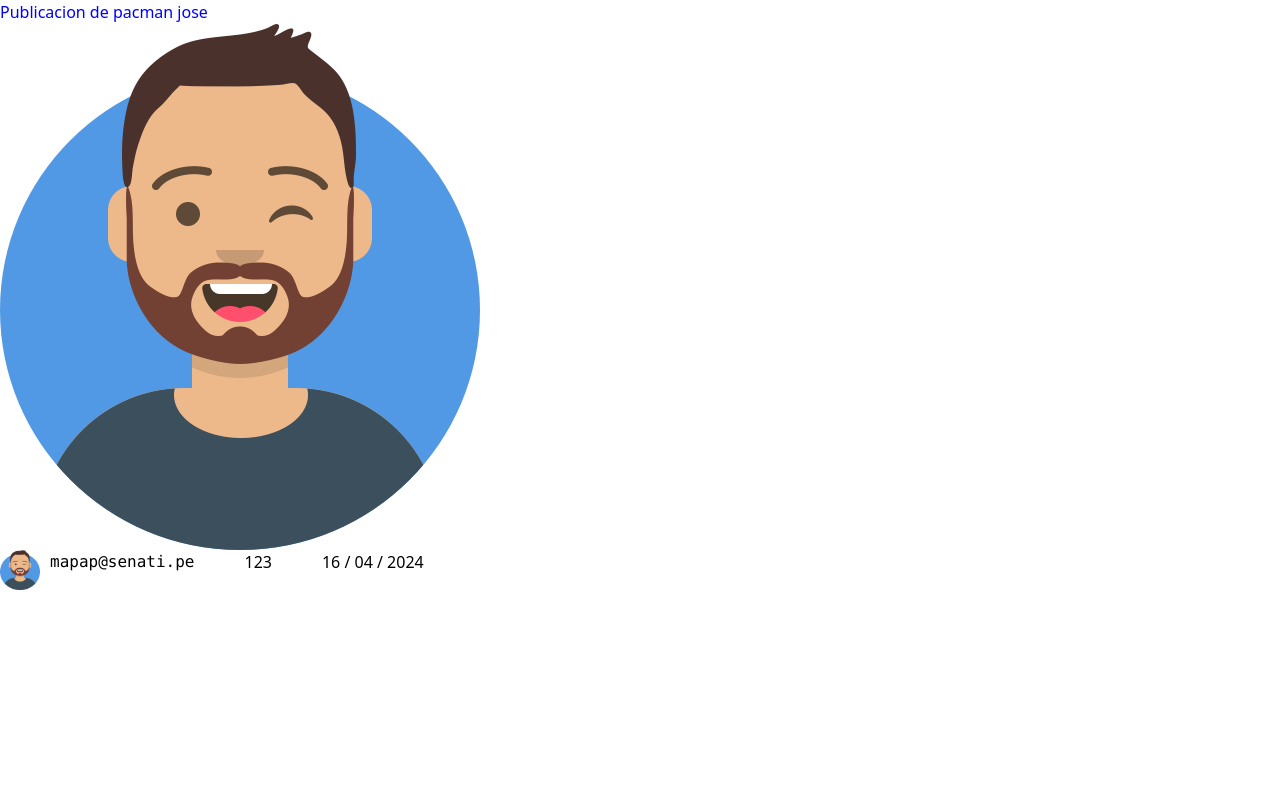
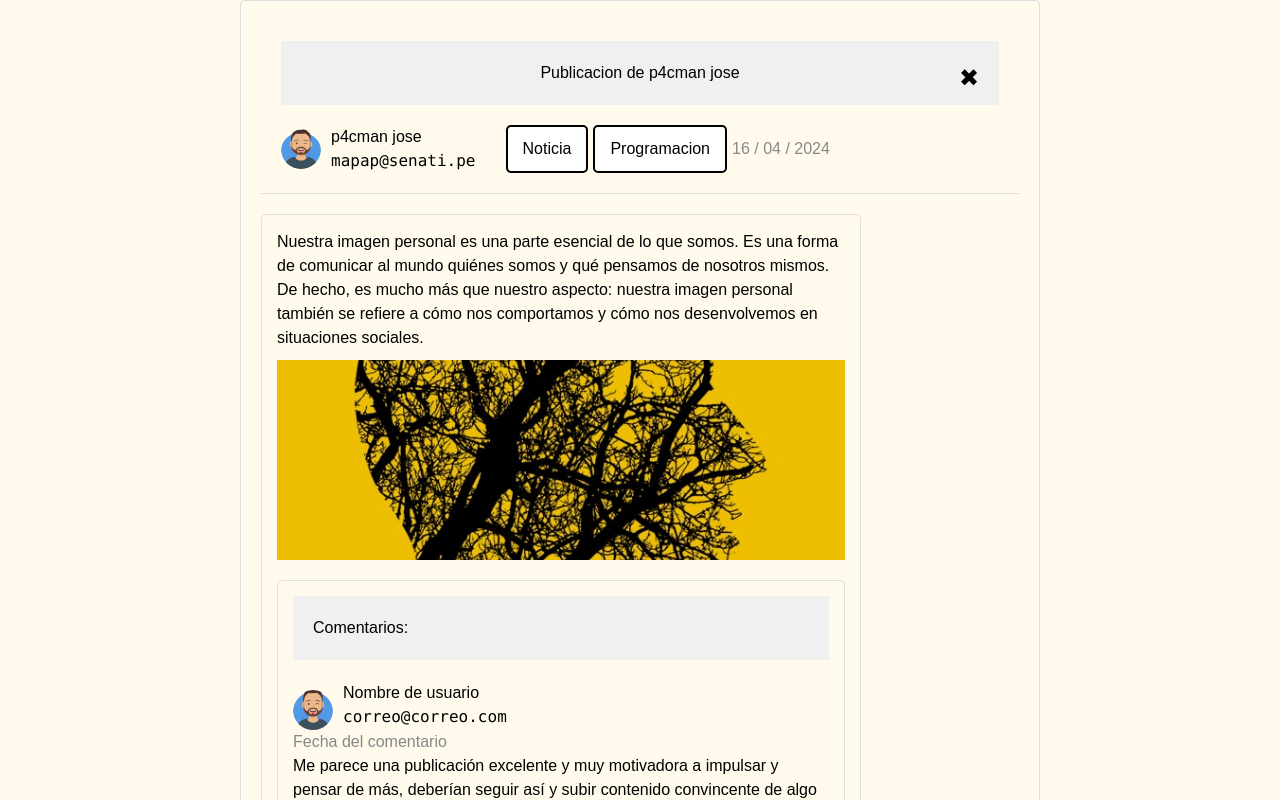
Before and after one commit to kitikazis/Proyecto_web_front, a React (Vite) app: page /Comentarios in a window 1280 px wide. Shown: the top 800 px of the page. Built offline with nearby package versions, Linux system fonts and the light colour scheme.

Commit message:
primer cambio

```diff
--- a/package.json
+++ b/package.json
@@ -25,6 +25,6 @@
     "eslint-plugin-react-refresh": "^0.4.6",
     "postcss": "^8.4.38",
     "tailwindcss": "^3.4.3",
-    "vite": "^5.2.0"
+    "vite": "^5.2.10"
   }
 }
--- a/src/components/posts/Comentarios.css
+++ b/src/components/posts/Comentarios.css
@@ -0,0 +1,165 @@
+/* General Styles */
+body {
+    background-color: #fffaeb;
+    font-family: Arial, sans-serif;
+    margin: 0;
+    padding: 0;
+  }
+  .user-name h1 {
+    color: #000;
+  }
+  .comentario {
+    border: 1px solid #ddd;
+    border-radius: 5px;
+    padding: 15px;
+    margin-top: 20px;
+    max-width: 600px; /* Ajusta el ancho máximo del cuadro de comentario según sea necesario */
+  }
+  .comentario .top-frame h2 {
+    text-align: left;
+  }
+
+  /* Nuevo estilo para la imagen de perfil del comentario */
+.comentario .comentario-com {
+    width: 40px; /* Mismo ancho que la imagen de perfil de p4cman jose */
+    height: 40px; /* Mismo alto que la imagen de perfil de p4cman jose */
+    border-radius: 50%;
+    margin-right: 10px; /* Margen derecho para separar la imagen del nombre de usuario */
+  }
+
+
+
+  .comentarios-container {
+    max-width: 800px;
+    margin: 0 auto;
+    padding: 20px;
+    border: 1px solid #ddd;
+    border-radius: 5px;
+  }
+  .close-btn {
+    float: right;
+    font-size: 24px;
+    cursor: pointer;
+    margin-top: -25px;
+  }
+
+
+  /* Header Styles */
+  header {
+    padding: 20px;
+    border-bottom: 1px solid #ddd;
+  }
+
+  .header-container {
+    display: flex;
+    align-items: center;
+    justify-content: space-between;
+  }
+  .top-frame {
+    text-align: center;
+    background-color: #f0f0f0;
+    padding: 20px;
+    margin-bottom: 20px;
+  }
+
+
+  .profile-info {
+    display: flex;
+    align-items: center;
+  }
+
+  .profile-info img {
+    width: 40px;
+    height: 40px;
+    border-radius: 50%;
+    margin-right: 10px;
+  }
+
+  h1 {
+    margin-bottom: 10px;
+  }
+
+  .user-details {
+    display: flex;
+    align-items: center;
+  }
+
+  .user_img {
+    display: flex;
+    align-items: center;
+  }
+
+  .user_img img {
+    width: 40px;
+    height: 40px;
+    border-radius: 50%;
+    margin-right: 10px;
+  }
+
+  .nav {
+    margin-right: 10px;
+  }
+
+  .nac {
+    color: #888;
+  }
+
+  .action-buttons {
+    display: flex;
+    margin-left: 20px;
+  }
+
+  .btn {
+    padding: 10px 15px;
+    border: 1px solid #ccc;
+    border-radius: 5px;
+    cursor: pointer;
+    margin-right: 5px;
+  }
+
+  .noticia {
+    background-color: #fff;
+    color: #000;
+  }
+
+  .programacion {
+    background-color: #fff;
+    color: #000;
+  }
+  .btn {
+    padding: 10px 15px;
+    border: 2px solid #000; /* Ancho y color del borde resaltado */
+    border-radius: 5px;
+    cursor: pointer;
+    margin-right: 5px;
+  }
+
+
+  /* Comentario Styles */
+  .comentario {
+    margin-top: 20px;
+    border: 1px solid #ddd;
+    padding: 15px;
+  }
+
+  .comentario img {
+    margin-top: 10px;
+    width: 100%;
+    max-height: 200px;
+    object-fit: cover;
+  }
+
+  /* Responder Styles */
+  .responder {
+    margin-top: 20px;
+    text-align: left;
+  }
+
+  .responder-btn {
+    padding: 10px 20px;
+    border: 1px solid #ccc;
+    border-radius: 5px;
+    cursor: pointer;
+    background-color: #4caf50; /* Green */
+    color: white;
+  }
--- a/src/components/posts/Comentarios.jsx
+++ b/src/components/posts/Comentarios.jsx
@@ -1,29 +1,63 @@
 import logo2 from "../../assets/img/user.png";
-import logo3 from "../../assets/img/user.png";
+import './Comentarios.css';
+import logo3 from "../../assets/img/gegege.jpg";
 
 function Comentarios() {
   return (
     <>
-      <div>
+      <div className="comentarios-container">
         <header>
-          <section>
-            <h1>Publicacion de pacman jose</h1>
-            <img src={logo2}></img>
-          </section>
-          <section>
-            <div className="user_img">
-              <img src={logo3}></img>
-              <nav className="nav">
-                <samp>mapap@senati.pe</samp>
-              </nav>
-              <nav>
-                <p> 123</p>
-              </nav>
+          <div className="top-frame">
+            <h2>Publicacion de p4cman jose</h2>
+            <span className="close-btn">&#10006;</span>
+          </div>
+          <div className="header-container">
+            <div className="profile-info">
+              <div className="user-details">
+                <img src={logo2} alt="Imagen de pacman jose" />
+                <div className="user-name">
+                  <h1>p4cman jose</h1>
+                  <nav className="nav">
+                    <samp>mapap@senati.pe</samp>
+                  </nav>
+                </div>
+              </div>
+              <div className="action-buttons">
+                <button className="btn noticia">Noticia</button>
+                <button className="btn programacion">Programacion</button>
+              </div>
               <nav className="nac">16 / 04 / 2024</nav>
             </div>
-          </section>
+          </div>
         </header>
-        <body></body>
+        <body>
+          <div className="comentario">
+            <p>Nuestra imagen personal es una parte esencial de lo que somos. Es una forma de comunicar al mundo quiénes somos y qué pensamos de nosotros mismos. De hecho, es mucho más que nuestro aspecto: nuestra imagen personal también se refiere a cómo nos comportamos y cómo nos desenvolvemos en situaciones sociales.</p>
+            <img src={logo3} alt="Imagen de comentario" className="comentario-img" />
+
+            <div className="comentario">
+              <div className="top-frame">
+                <h2>Comentarios:</h2>
+              </div>
+              <div className="comentario-details">
+                <div className="user-details">
+                  <img src={logo2} alt="Imagen de usuario" className="comentario-com" />
+                  <div className="user-name">
+                    <h1>Nombre de usuario</h1>
+                    <nav className="nav">
+                      <samp>correo@correo.com</samp>
+                    </nav>
+                  </div>
+                </div>
+                <nav className="nac">Fecha del comentario</nav>
+              </div>
+              <p>Me parece una publicación excelente y muy motivadora a impulsar y pensar de más, deberían seguir así y subir contenido convincente de algo bueno a practicar o cultural que demuestre importancia en esta humanidad.</p>
+            </div>
+            <div className="responder">
+              <button className="btn responder-btn">Responder</button>
+            </div>
+          </div>
+        </body>
       </div>
     </>
   );
```
Also changed, not shown: src/assets/img/gegege.jpg (added), 1 other file (tests, documents, lock files or other folders).
